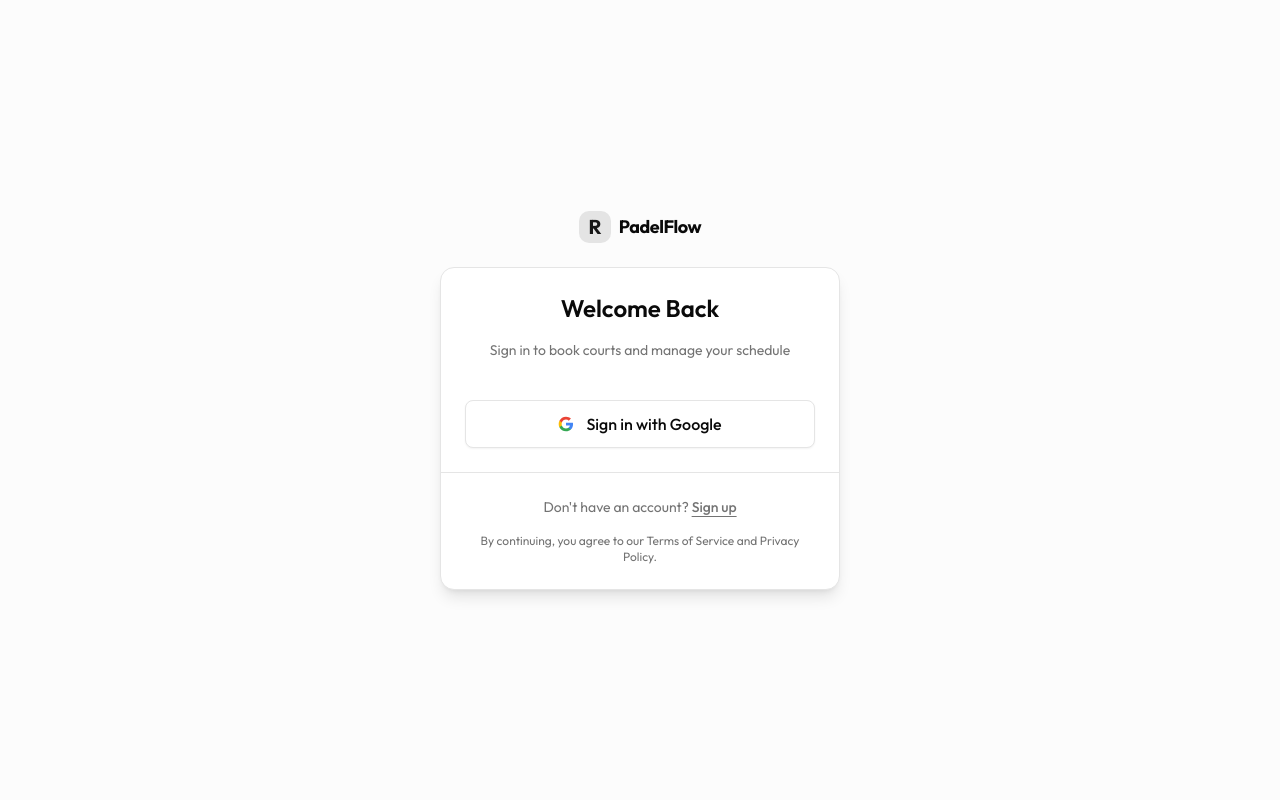
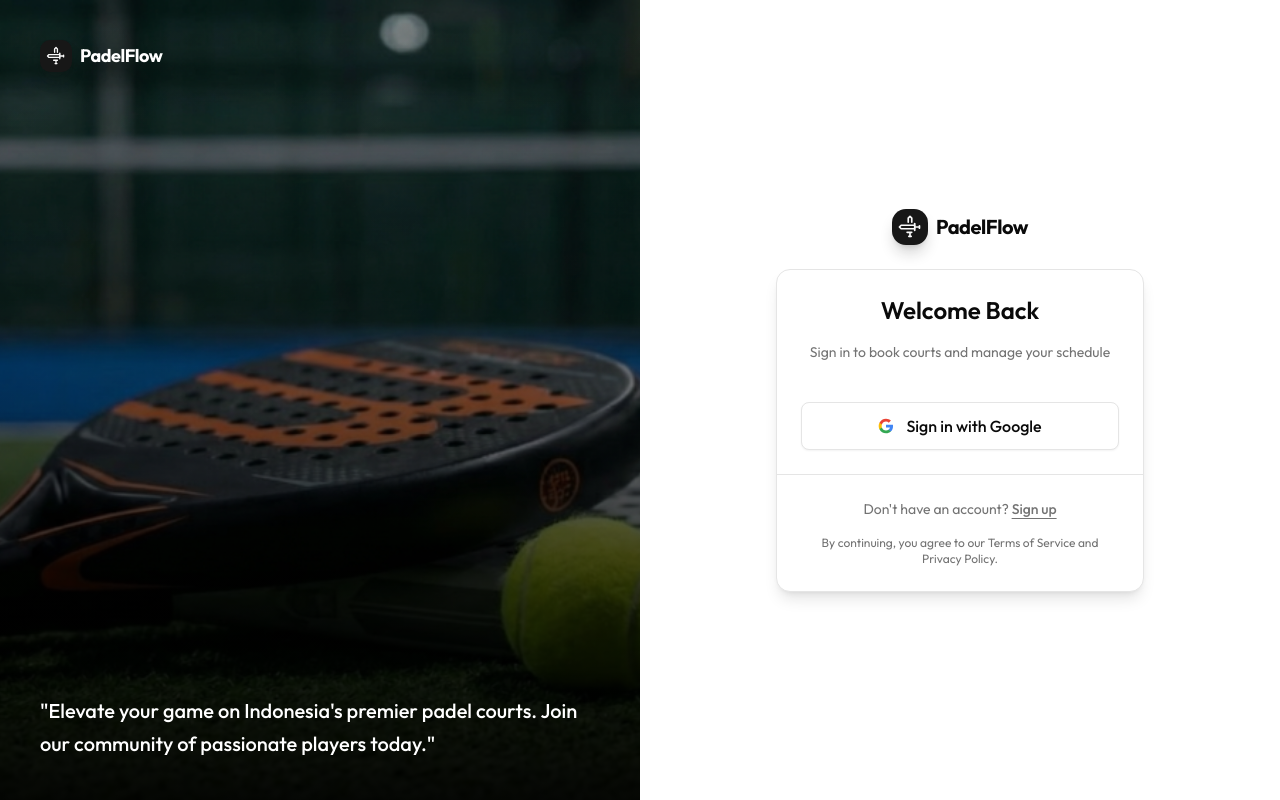
Before and after one commit to sulthan18/rumah-padel, a Next.js app: page /auth/signin in a window 1280 px wide. Built offline with nearby package versions, Linux system fonts and the light colour scheme; no server answers.

Commit message:
feat: Implement Auth Background Image and Split Layout
- Added auth-bg.png to public/images
- Updated AuthLayout to use Split Layout (Image Left / Form Right)
- Updated Sign In and Sign Up pages with Swords logo

```diff
--- a/src/app/auth/layout.tsx
+++ b/src/app/auth/layout.tsx
@@ -1,11 +1,60 @@
+import Image from "next/image"
+import { Swords } from "lucide-react"
+
 export default function AuthLayout({
     children,
 }: {
     children: React.ReactNode
 }) {
     return (
-        <div className="min-h-screen grid place-items-center bg-muted/30">
-            {children}
+        <div className="min-h-screen grid lg:grid-cols-2">
+            {/* Left: Hero Image (Desktop) */}
+            <div className="relative hidden h-full flex-col bg-zinc-900 p-10 text-white lg:flex dark:border-r">
+                <div className="absolute inset-0 overflow-hidden">
+                    <Image
+                        src="/images/auth-bg.png"
+                        alt="Padel Court"
+                        fill
+                        className="object-cover"
+                        priority
+                    />
+                    {/* Overlay for text readability */}
+                    <div className="absolute inset-0 bg-black/40" />
+                    <div className="absolute inset-0 bg-gradient-to-t from-black/90 via-black/20 to-transparent" />
+                </div>
+
+                <div className="relative z-20 flex items-center text-lg font-bold tracking-tight">
+                    <div className="h-8 w-8 rounded-lg bg-primary flex items-center justify-center mr-2 shadow-lg shadow-primary/20">
+                        <Swords className="h-4 w-4 text-primary-foreground -rotate-45" />
+                    </div>
+                    PadelFlow
+                </div>
+
+                <div className="relative z-20 mt-auto">
+                    <blockquote className="space-y-4">
+                        <p className="text-xl font-medium leading-relaxed">
+                            "Elevate your game on Indonesia's premier padel courts. Join our community of passionate players today."
+                        </p>
+                    </blockquote>
+                </div>
+            </div>
+
+            {/* Right: Auth Form */}
+            <div className="flex flex-col items-center justify-center p-8 lg:p-8 relative min-h-screen">
+                {/* Mobile Background (for small screens) */}
+                <div className="absolute inset-0 lg:hidden">
+                    <Image
+                        src="/images/auth-bg.png"
+                        alt="Background"
+                        fill
+                        className="object-cover brightness-[0.4]"
+                    />
+                </div>
+
+                <div className="relative z-10 w-full max-w-[400px]">
+                    {children}
+                </div>
+            </div>
         </div>
     )
 }
--- a/src/app/auth/signin/page.tsx
+++ b/src/app/auth/signin/page.tsx
@@ -7,7 +7,7 @@
 import Link from "next/link"
 import { useState, useEffect } from "react"
 import { useRouter } from "next/navigation"
-import { Loader2 } from "lucide-react"
+import { Loader2, Swords } from "lucide-react"
 
 export default function SignInPage() {
     const [isLoading, setIsLoading] = useState(false)
@@ -45,10 +45,10 @@
                 href="/"
                 className="flex items-center gap-2 text-lg font-bold tracking-tight hover:opacity-80 transition-opacity"
             >
-                <div className="h-8 w-8 rounded-lg bg-primary/10 flex items-center justify-center">
-                    <span className="text-xl font-bold text-primary">R</span>
+                <div className="h-9 w-9 rounded-xl bg-primary flex items-center justify-center shadow-lg shadow-primary/20">
+                    <Swords className="h-5 w-5 text-primary-foreground -rotate-45" />
                 </div>
-                {SITE_CONFIG.name}
+                <span className="text-xl font-bold">{SITE_CONFIG.name}</span>
             </Link>
 
             <Card className="w-full max-w-[400px] shadow-lg">
--- a/src/app/auth/signup/page.tsx
+++ b/src/app/auth/signup/page.tsx
@@ -7,7 +7,7 @@
 import Link from "next/link"
 import { useState, useEffect } from "react"
 import { useRouter } from "next/navigation"
-import { Loader2 } from "lucide-react"
+import { Loader2, Swords } from "lucide-react"
 
 export default function SignUpPage() {
     const [isLoading, setIsLoading] = useState(false)
@@ -45,10 +45,10 @@
                 href="/"
                 className="flex items-center gap-2 text-lg font-bold tracking-tight hover:opacity-80 transition-opacity"
             >
-                <div className="h-8 w-8 rounded-lg bg-primary/10 flex items-center justify-center">
-                    <span className="text-xl font-bold text-primary">R</span>
+                <div className="h-9 w-9 rounded-xl bg-primary flex items-center justify-center shadow-lg shadow-primary/20">
+                    <Swords className="h-5 w-5 text-primary-foreground -rotate-45" />
                 </div>
-                {SITE_CONFIG.name}
+                <span className="text-xl font-bold">{SITE_CONFIG.name}</span>
             </Link>
 
             <Card className="w-full max-w-[400px] shadow-lg">
```
Also changed, not shown: public/images/auth-bg.png (added).
